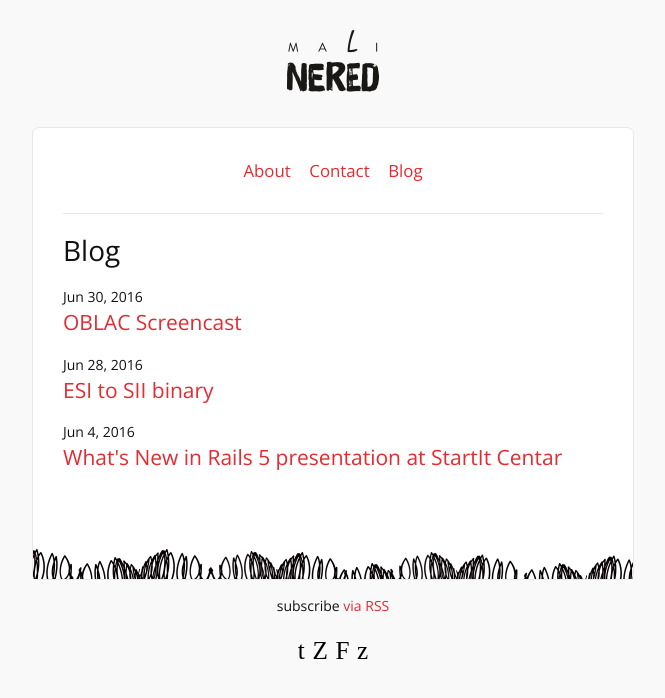
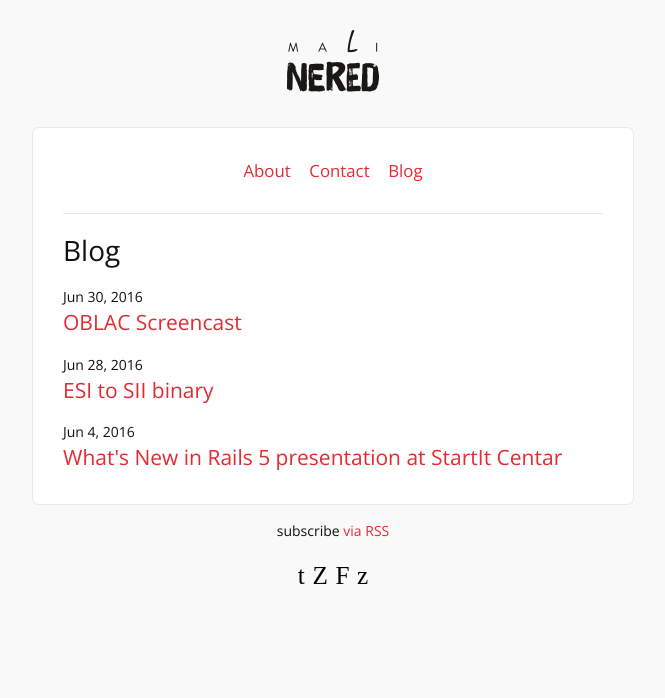
Before and after one commit to markosankovic/markosankovic.github.io, a Jekyll site: the page built from index.html, in a window 1280 px wide. Shown: the top 698 px of the page, without its empty margins (307-972 px from the left). Built offline with Jekyll 4.4.1, drawn with Linux system fonts in a browser that asks for light colours; some web fonts are replaced.

Commit message:
Remove scribble

```diff
--- a/_layouts/default.html
+++ b/_layouts/default.html
@@ -24,8 +24,6 @@
 
         {{ content }}
 
-        <div class="scribble"></div>
-
       </div>
     </div>
 
--- a/_sass/_base.scss
+++ b/_sass/_base.scss
@@ -196,7 +196,7 @@ pre {
     background: #fff;
     .home, .post {
       padding-top: $spacing-unit / 2;
-      padding-bottom: 75 + $spacing-unit / 2;
+      padding-bottom: $spacing-unit / 2;
     }
     .site-nav {
       text-align: center;
@@ -277,18 +277,6 @@ pre {
 .profile-image {
   border-radius: $base-font-size / 2;
   width: 100%;
-}
-
-.scribble {
-  background-image: url('/images/scribble-wide.png');
-  background-position: 40%;
-  background-repeat: repeat-x;
-  background-size: cover;
-  width: 100%;
-  height: 30px;
-  position: absolute;
-  left: 0;
-  bottom: 0;
 }
 
 .logo {
```
